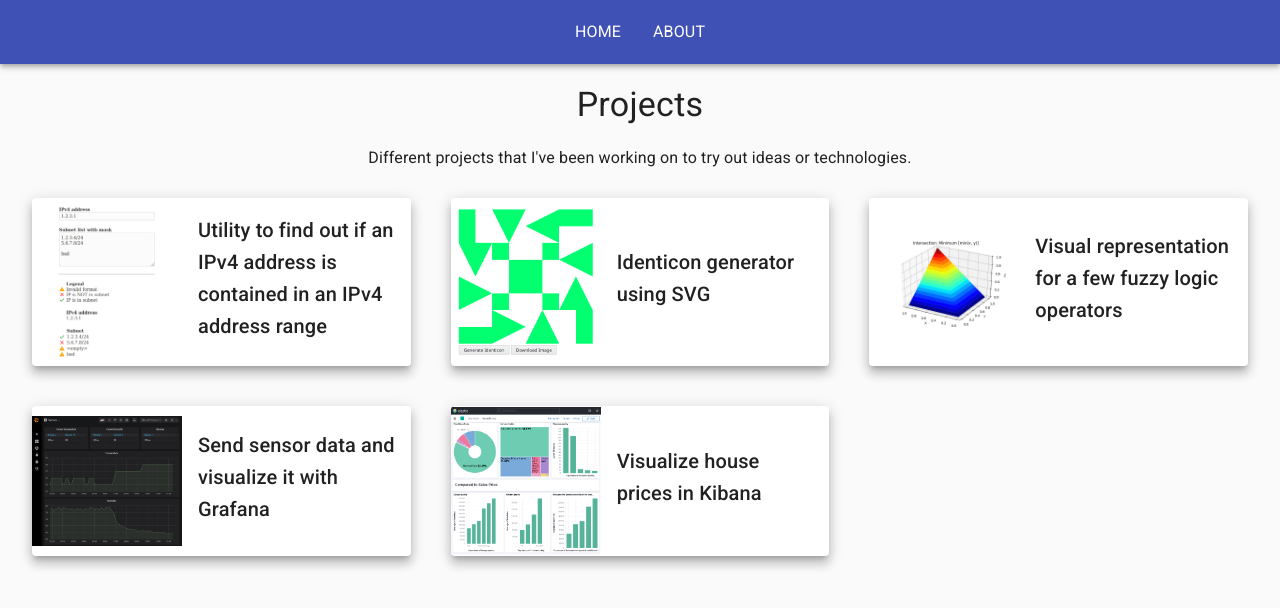
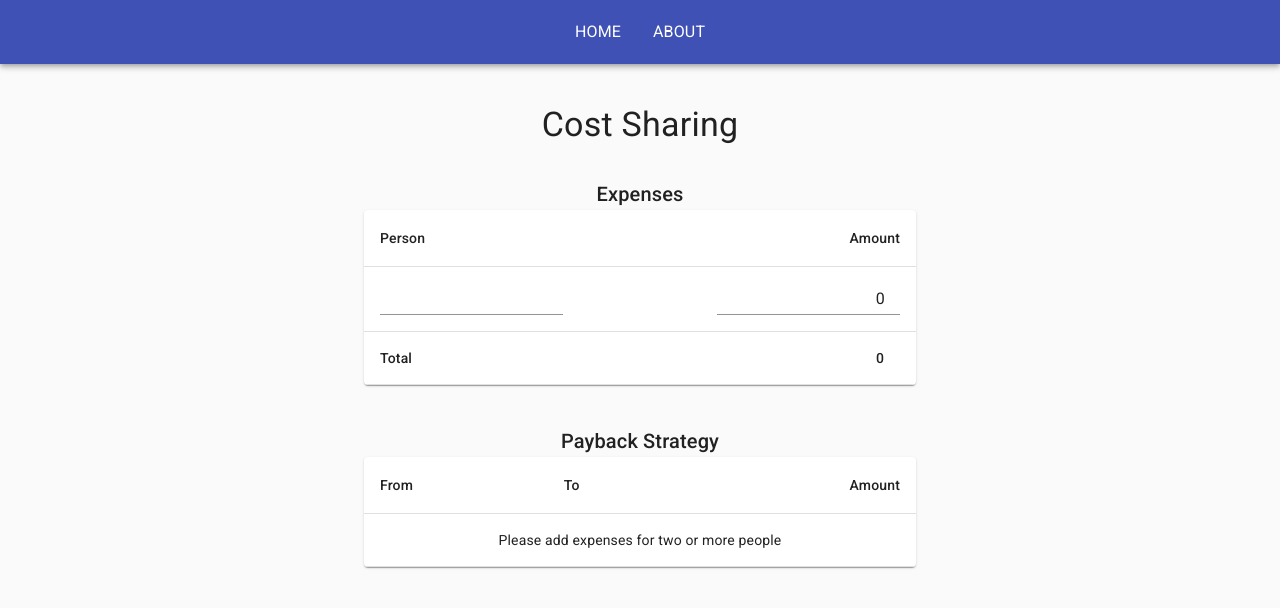
Before and after one commit to danielwohlgemuth/danielwohlgemuth.github.io, a React (Create React App) app: page /app/cost-sharing in a window 1280 px wide. Shown: the top 608 px of the page. Built offline with nearby package versions, Linux system fonts and the light colour scheme.

Commit message:
Add cost sharing app

```diff
--- a/src/Components/App.js
+++ b/src/Components/App.js
@@ -2,6 +2,7 @@ import Navbar from "./Navbar";
 import { Switch, Route } from "react-router-dom";
 import Home from "./Home";
 import About from "./About";
+import CostSharing from "./CostSharing/CostSharing";
 
 function App() {
   return (
@@ -10,6 +11,7 @@ function App() {
       <main>
         <Switch>
           <Route path="/about" component={About} />
+          <Route path="/app/cost-sharing" component={CostSharing} />
           <Route path="/" component={Home} />
         </Switch>
       </main>
--- /dev/null
+++ b/src/Components/CostSharing/CostSharing.js
@@ -0,0 +1,68 @@
+import React, { useState } from "react";
+import { Box, Typography, makeStyles, Container } from "@material-ui/core";
+import { getEmptyPerson, isEmptyPerson, calculatePayback } from "./utils";
+import Expenses from "./Expenses";
+import Payback from "./Payback";
+
+const useStyles = makeStyles({
+  root: {
+    textAlign: "center",
+  },
+});
+
+function CostSharing() {
+  const classes = useStyles();
+  const [personList, setPersonList] = useState([getEmptyPerson()]);
+  const [total, setTotal] = useState(0);
+  const [paybackList, setPaybackList] = useState([]);
+
+  const editPerson = (i, field, value) => {
+    setPersonList((personList) => {
+      let filledOutPersonList = personList
+        .map((person, j) => {
+          if (i === j) {
+            return {
+              ...person,
+              [field]: value,
+            };
+          } else {
+            return person;
+          }
+        })
+        .filter((person) => !isEmptyPerson(person));
+
+      const [paybackList, total] = calculatePayback(filledOutPersonList);
+      setTotal(total);
+      setPaybackList(paybackList);
+
+      return [...filledOutPersonList, getEmptyPerson()];
+    });
+  };
+
+  return (
+    <>
+      <Container maxWidth="sm">
+        <Box className={classes.root} mt={5}>
+          <section>
+            <Typography variant="h4">Cost Sharing</Typography>
+          </section>
+          <section>
+            <Box mt={4}>
+              <Expenses
+                personList={personList}
+                editPerson={editPerson}
+                total={total}
+              />
+            </Box>
+
+            <Box mt={5}>
+              <Payback paybackList={paybackList} />
+            </Box>
+          </section>
+        </Box>
+      </Container>
+    </>
+  );
+}
+
+export default CostSharing;
--- /dev/null
+++ b/src/Components/CostSharing/Expenses.css
@@ -0,0 +1,3 @@
+input[type="number"] {
+  text-align: right;
+}
--- /dev/null
+++ b/src/Components/CostSharing/Expenses.js
@@ -0,0 +1,78 @@
+import React from "react";
+import {
+  Box,
+  Typography,
+  TextField,
+  Table,
+  TableBody,
+  TableCell,
+  TableContainer,
+  TableHead,
+  TableRow,
+  Paper,
+} from "@material-ui/core";
+import "./Expenses.css";
+
+const Body = ({ personList, editPerson }) => (
+  <>
+    {personList.map(({ name, amount }, i) => (
+      <TableRow key={i}>
+        <TableCell align="left">
+          <TextField
+            name="Person"
+            value={name}
+            onChange={(e) => editPerson(i, "name", e.target.value)}
+          />
+        </TableCell>
+        <TableCell align="right">
+          <TextField
+            name="Amount"
+            value={amount}
+            type="number"
+            onChange={(e) => {
+              let value = parseFloat(e.target.value);
+              if (isNaN(value) || value < 0) {
+                value = 0;
+              }
+              editPerson(i, "amount", value);
+            }}
+          />
+        </TableCell>
+      </TableRow>
+    ))}
+  </>
+);
+
+function Expenses({ personList, editPerson, total }) {
+  return (
+    <>
+      <Typography variant="h6">Expenses</Typography>
+
+      <TableContainer component={Paper}>
+        <Table aria-label="simple table">
+          <TableHead>
+            <TableRow>
+              <TableCell>Person</TableCell>
+              <TableCell align="right">Amount</TableCell>
+            </TableRow>
+          </TableHead>
+          <TableBody>
+            <Body personList={personList} editPerson={editPerson} />
+            <TableRow>
+              <TableCell>
+                <Box fontWeight="fontWeightMedium">Total</Box>
+              </TableCell>
+              <TableCell align="right">
+                <Box fontWeight="fontWeightMedium" mr={2}>
+                  {total}
+                </Box>
+              </TableCell>
+            </TableRow>
+          </TableBody>
+        </Table>
+      </TableContainer>
+    </>
+  );
+}
+
+export default Expenses;
--- /dev/null
+++ b/src/Components/CostSharing/Payback.js
@@ -0,0 +1,60 @@
+import React from "react";
+import {
+  Typography,
+  Table,
+  TableBody,
+  TableCell,
+  TableContainer,
+  TableHead,
+  TableRow,
+  Paper,
+} from "@material-ui/core";
+
+const Body = ({ paybackList }) => {
+  if (paybackList.length === 0) {
+    return (
+      <TableRow>
+        <TableCell colSpan={3} align="center">
+          Please add expenses for two or more people
+        </TableCell>
+      </TableRow>
+    );
+  }
+
+  return (
+    <>
+      {paybackList.map(({ from, to, amount }, i) => (
+        <TableRow key={i}>
+          <TableCell>{from}</TableCell>
+          <TableCell>{to}</TableCell>
+          <TableCell align="right">{amount}</TableCell>
+        </TableRow>
+      ))}
+    </>
+  );
+};
+
+function Payback({ paybackList }) {
+  return (
+    <>
+      <Typography variant="h6">Payback Strategy</Typography>
+
+      <TableContainer component={Paper}>
+        <Table aria-label="simple table">
+          <TableHead>
+            <TableRow>
+              <TableCell>From</TableCell>
+              <TableCell>To</TableCell>
+              <TableCell align="right">Amount</TableCell>
+            </TableRow>
+          </TableHead>
+          <TableBody>
+            <Body paybackList={paybackList} />
+          </TableBody>
+        </Table>
+      </TableContainer>
+    </>
+  );
+}
+
+export default Payback;
--- /dev/null
+++ b/src/Components/CostSharing/utils.js
@@ -0,0 +1,59 @@
+export const getEmptyPerson = () => ({
+  name: "",
+  amount: 0,
+});
+
+export const isEmptyPerson = (person) => !person.name && !person.amount;
+
+export const round = (num, places) => {
+  const x = Math.pow(10, places);
+  return Math.round(num * x) / x;
+};
+
+export const calculatePayback = (personList) => {
+  if (personList.length === 0) return [];
+
+  const total = personList.reduce((total, { amount }) => total + amount, 0);
+  const average = total / personList.length;
+
+  const sortedPersonList = personList
+    .map((person) => {
+      return { ...person, amount: person.amount - average };
+    })
+    .sort((x, y) => x.amount < y.amount);
+
+  const positivePersonList = sortedPersonList.filter(
+    ({ amount }) => amount > 0
+  );
+  const negativePersonList = sortedPersonList.filter(
+    ({ amount }) => amount < 0
+  );
+
+  const paybackList = [];
+
+  while (positivePersonList.length && negativePersonList.length) {
+    const highestPositive = positivePersonList[0];
+    const lowestNegative = negativePersonList[negativePersonList.length - 1];
+
+    if (highestPositive.amount >= -lowestNegative.amount) {
+      paybackList.push({
+        from: lowestNegative.name,
+        to: highestPositive.name,
+        amount: round(-lowestNegative.amount, 2),
+      });
+      negativePersonList.pop();
+      if (highestPositive.amount === -lowestNegative.amount) {
+        positivePersonList.shift();
+      }
+    } else {
+      paybackList.push({
+        from: lowestNegative.name,
+        to: highestPositive.name,
+        amount: round(highestPositive.amount, 2),
+      });
+      positivePersonList.shift();
+    }
+  }
+
+  return [paybackList, total];
+};
```
Also changed, not shown: 2 other files (tests, documents, lock files or other folders).
